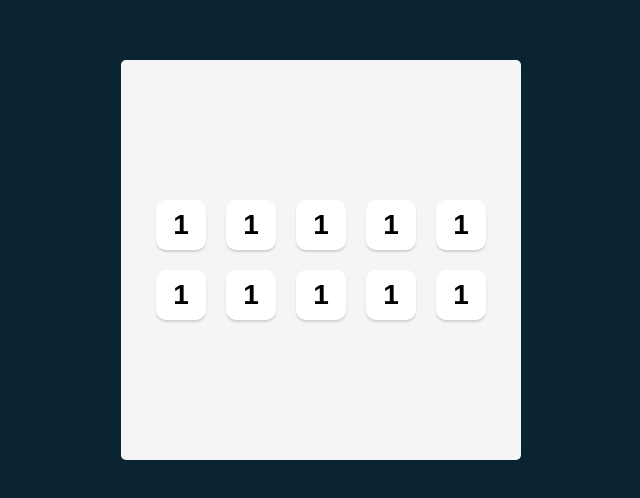
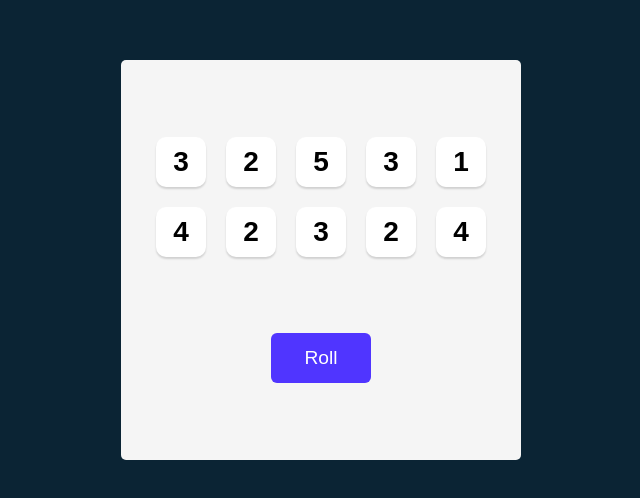
Before and after one commit to wojciechdrabczyk/tenzies-app-scrimba, a React (Vite) app: page / in a window 1280 px wide. Shown: the part 140-638 px from the top of the page, without its empty margins (319-959 px from the left). Built offline with nearby package versions, Linux system fonts and the light colour scheme.

Commit message:
roll button

```diff
--- a/package.json
+++ b/package.json
@@ -10,6 +10,7 @@
     "preview": "vite preview"
   },
   "dependencies": {
+    "nanoid": "^5.1.5",
     "react": "^19.0.0",
     "react-dom": "^19.0.0"
   },
--- a/src/App.css
+++ b/src/App.css
@@ -26,7 +26,7 @@ main {
     border-radius: 5px;
     display: flex;
     flex-direction: column;
-    justify-content: center;
+    justify-content: space-evenly;
     align-items: center;
 }
 
@@ -47,3 +47,13 @@ main {
     font-weight: bold;
     cursor: pointer;
 }
+.dice-button {
+    height: 50px;
+    width: 100px;
+    border: none;
+    border-radius: 6px;
+    background-color: #5035FF;
+    color: white;
+    font-size: 1.2rem;
+    cursor: pointer;
+}
--- a/src/App.tsx
+++ b/src/App.tsx
@@ -1,21 +1,57 @@
 import './App.css'
 import Die from "./components/Die.tsx";
+import * as React from "react";
+import die from "./components/Die.tsx";
+import { nanoid } from 'nanoid'
 
 function App() {
+
+    const [dice, setDice] = React.useState(generateAllNewDice())
+
+    function generateAllNewDice() {
+        const newDice = [];
+        for (let i = 0; i < 10; i++) {
+            const random = Math.ceil(Math.random() * 6)
+            newDice.push({value: random, isHeld: false})
+        }
+        return newDice
+    }
+
+    function rollDice() {
+        setDice(generateAllNewDice)
+    }
+
+    function toggleHold(index) {
+        setDice(prevState =>
+            prevState.map((die, i) => {
+                if (i === index) {
+                    return {
+                        ...die,
+                        isHeld: !die.isHeld
+                    }
+                } else {
+                    return die
+                }
+            })
+        )
+    }
+
+    const ValueMapped = dice.map((dieValue, index) => (
+        <Die
+            key={index}
+            value={dieValue.value}
+            isHeld={dieValue.isHeld}
+            toggleHold={() => toggleHold(index)}
+        />
+    ))
+
     return (
         <main>
             <div className="dice-container">
-                <Die value={1} />
-                <Die value={1} />
-                <Die value={1} />
-                <Die value={1} />
-                <Die value={1} />
-                <Die value={1} />
-                <Die value={1} />
-                <Die value={1} />
-                <Die value={1} />
-                <Die value={1} />
+                {ValueMapped}
             </div>
+
+            <button className={"dice-button"} onClick={rollDice}>Roll</button>
         </main>
     )
 }
--- a/src/components/Die.tsx
+++ b/src/components/Die.tsx
@@ -1,10 +1,13 @@
 type DieProps = {
     value: number;
+    isHeld: boolean;
+    toggleHold: () => void;
 };
 
-const Die = ({value}: DieProps) => {
+const Die = ({value, isHeld, toggleHold}: DieProps) => {
+
     return (
-        <button className={"die"}>
+        <button className={"die"} onClick={toggleHold}>
             {value}
         </button>
     )
```
Also changed, not shown: 1 other file (tests, documents, lock files or other folders).
